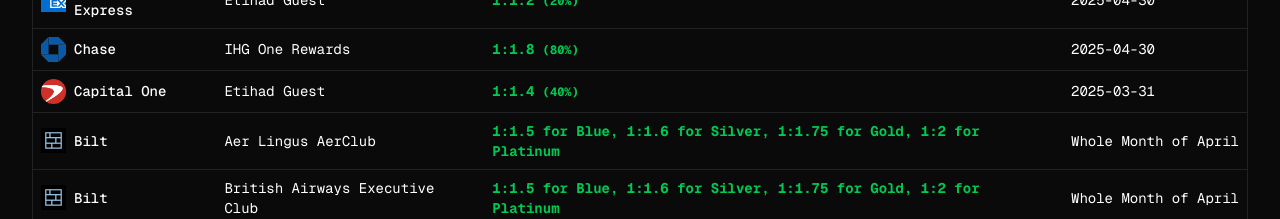
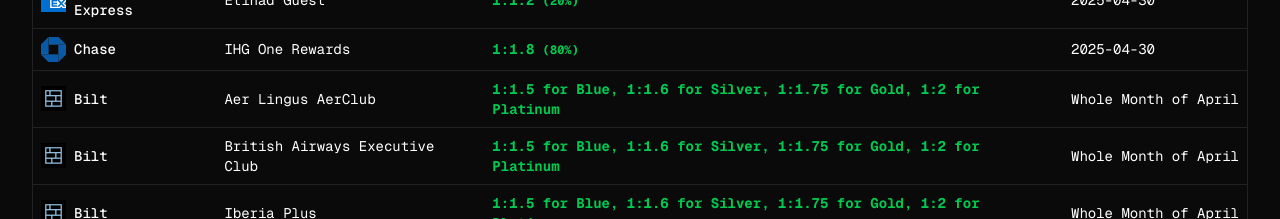
Before and after one commit to gavgrego/points.credit, a Next.js app: page / in a window 1280 px wide. Shown: the part 1328-1547 px from the top of the page. Built offline with nearby package versions, Linux system fonts and the light colour scheme.

Commit message:
update bonuses

```diff
--- a/src/data/transferPartners.ts
+++ b/src/data/transferPartners.ts
@@ -278,9 +278,6 @@
       },
       {
         name: 'Etihad Guest',
-        bonus: '1:1.4',
-        bonusPercent: 40,
-        bonusUntil: '2025-03-31',
         category: 'Airlines',
         transferRatio: '1:1',
       },
```
